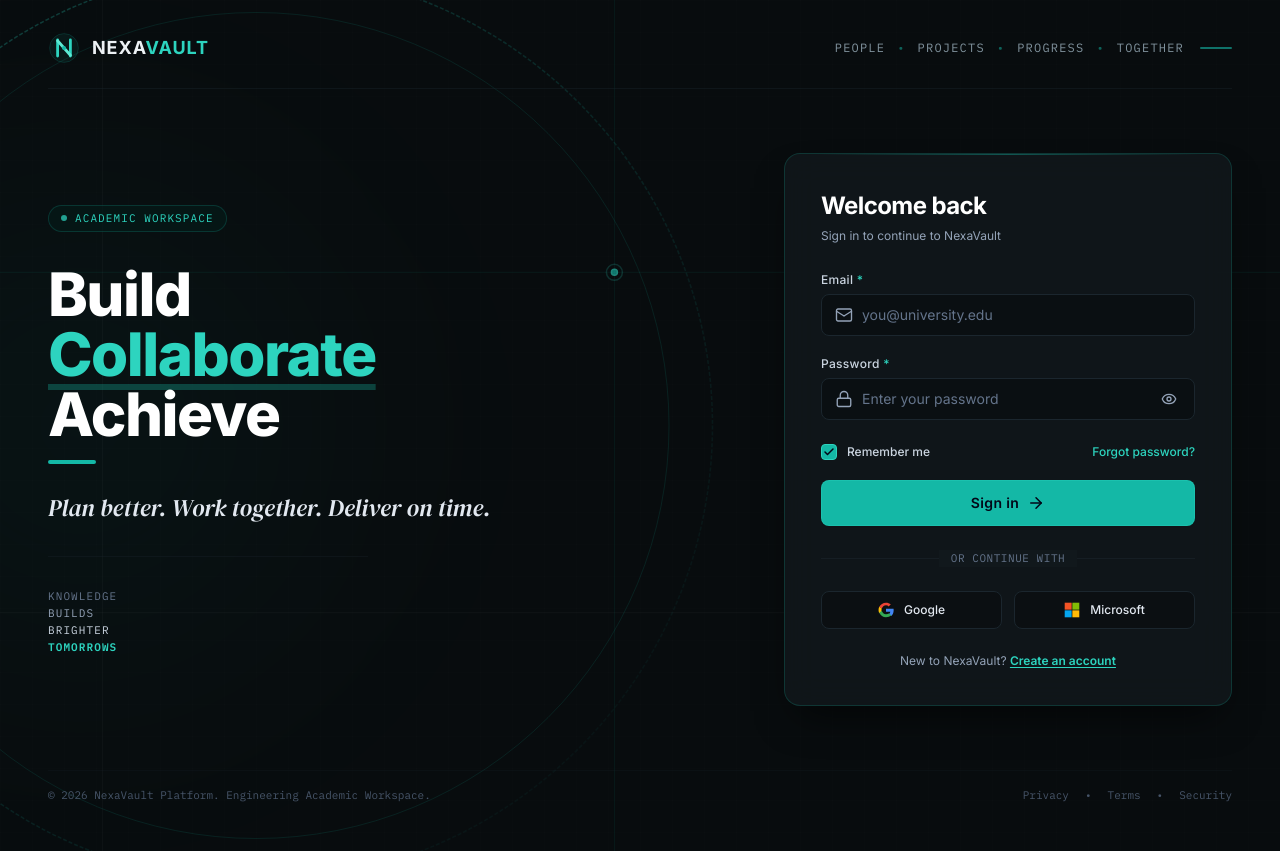
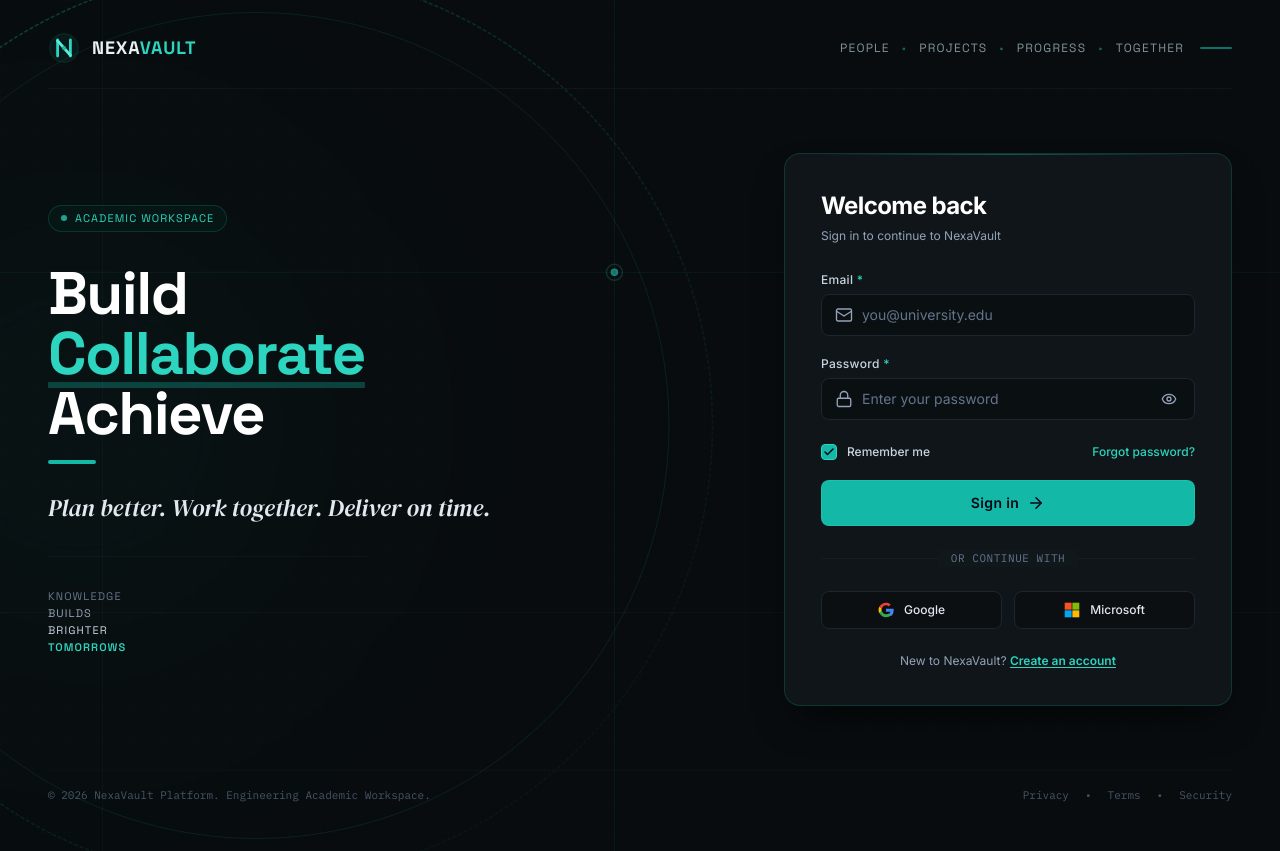
Before and after one commit to Hashwin28/NexaVault, a React (Vite) app in the folder frontend/: page / in a window 1280 px wide. Built offline with nearby package versions, Linux system fonts and the light colour scheme.

Commit message:
style(frontend): Apply Space Grotesk font family to NEXAVAULT, headline, header, and motto elements

```diff
--- a/frontend/index.html
+++ b/frontend/index.html
@@ -7,7 +7,7 @@
     <title>NexaVault — Academic Workspace Platform</title>
     <link rel="preconnect" href="https://fonts.googleapis.com">
     <link rel="preconnect" href="https://fonts.gstatic.com" crossorigin>
-    <link href="https://fonts.googleapis.com/css2?family=DM+Serif+Display:ital@0;1&family=IBM+Plex+Mono:wght@400;500;600&family=Inter:wght@400;500;600;700;800&display=swap" rel="stylesheet">
+    <link href="https://fonts.googleapis.com/css2?family=DM+Serif+Display:ital@0;1&family=IBM+Plex+Mono:wght@400;500;600&family=Inter:wght@400;500;600;700;800&family=Space+Grotesk:wght@400;500;600;700&display=swap" rel="stylesheet">
   </head>
   <body class="bg-vault-bg text-vault-heading antialiased selection:bg-teal-500/20 selection:text-teal-300 min-h-screen overflow-x-hidden font-sans">
     <div id="root"></div>
--- a/frontend/src/components/layout/NexaLogo.jsx
+++ b/frontend/src/components/layout/NexaLogo.jsx
@@ -53,7 +53,7 @@ export const NexaLogo = ({ className = '', size = 'md' }) => {
 
       {/* Brand Wordmark */}
       <div className="flex flex-col">
-        <span className="font-bold tracking-wider text-vault-heading uppercase text-lg leading-none font-sans">
+        <span className="font-bold tracking-wider text-vault-heading uppercase text-lg leading-none font-display">
           NEXA<span className="text-teal-400">VAULT</span>
         </span>
       </div>
--- a/frontend/src/pages/Login/Login.jsx
+++ b/frontend/src/pages/Login/Login.jsx
@@ -90,7 +90,7 @@ export const Login = () => {
           <NexaLogo size="md" />
 
           {/* Header motto line */}
-          <div className="hidden md:flex items-center gap-3 text-xs tracking-widest font-mono text-vault-muted uppercase">
+          <div className="hidden md:flex items-center gap-3 text-xs tracking-widest font-display text-vault-muted uppercase">
             <span>PEOPLE</span>
             <span className="text-teal-500/50">•</span>
             <span>PROJECTS</span>
@@ -109,14 +109,14 @@ export const Login = () => {
           <div className="lg:col-span-6 space-y-8 pr-0 lg:pr-8">
 
             {/* Tagline Badge */}
-            <div className="inline-flex items-center gap-2 px-3 py-1 rounded-full bg-teal-950/60 border border-teal-500/20 text-[11px] font-mono tracking-widest text-teal-400 uppercase">
+            <div className="inline-flex items-center gap-2 px-3 py-1 rounded-full bg-teal-950/60 border border-teal-500/20 text-[11px] font-display tracking-widest text-teal-400 uppercase">
               <span className="w-1.5 h-1.5 rounded-full bg-teal-400 animate-pulse" />
               ACADEMIC WORKSPACE
             </div>
 
             {/* Main Statement */}
             <div className="space-y-4">
-              <h1 className="text-4xl sm:text-5xl lg:text-6xl font-extrabold tracking-tight leading-[1.1] text-white">
+              <h1 className="text-4xl sm:text-5xl lg:text-6xl font-extrabold tracking-tight leading-[1.1] text-white font-display">
                 Build <br />
                 <span className="text-teal-400 underline decoration-teal-500/30 underline-offset-8">Collaborate</span> <br />
                 Achieve
@@ -131,7 +131,7 @@ export const Login = () => {
 
             {/* Bottom Stacked Motto */}
             <div className="pt-8 border-t border-vault-border/30 max-w-xs">
-              <div className="font-mono text-[11px] tracking-widest text-slate-500 uppercase leading-snug space-y-0.5">
+              <div className="font-display text-[11px] tracking-widest text-slate-500 uppercase leading-snug space-y-0.5">
                 <p>KNOWLEDGE</p>
                 <p className="text-slate-400">BUILDS</p>
                 <p className="text-slate-300">BRIGHTER</p>
--- a/frontend/src/styles/globals.css
+++ b/frontend/src/styles/globals.css
@@ -1,4 +1,4 @@
-@import url('https://fonts.googleapis.com/css2?family=DM+Serif+Display:ital@0;1&family=IBM+Plex+Mono:ital,wght@0,400;0,500;0,600;1,400&family=Inter:wght@300;400;500;600;700;800&display=swap');
+@import url('https://fonts.googleapis.com/css2?family=DM+Serif+Display:ital@0;1&family=IBM+Plex+Mono:ital,wght@0,400;0,500;0,600;1,400&family=Inter:wght@300;400;500;600;700;800&family=Space+Grotesk:wght@400;500;600;700&display=swap');
 @import './variables.css';
 
 @tailwind base;
@@ -11,6 +11,7 @@
     --font-sans: 'Inter', -apple-system, BlinkMacSystemFont, 'Segoe UI', Roboto, sans-serif;
     --font-mono: 'IBM Plex Mono', monospace;
     --font-serif: 'DM Serif Display', Georgia, serif;
+    --font-display: 'Space Grotesk', 'Inter', sans-serif;
   }
 
   body {
@@ -30,6 +31,10 @@
 
 .font-serif {
   font-family: 'DM Serif Display', Georgia, serif !important;
+}
+
+.font-display {
+  font-family: 'Space Grotesk', 'Inter', sans-serif !important;
 }
 
 /* Custom engineering grid background */
--- a/frontend/tailwind.config.js
+++ b/frontend/tailwind.config.js
@@ -34,6 +34,7 @@ export default {
         sans: ['Inter', '-apple-system', 'BlinkMacSystemFont', 'Segoe UI', 'Roboto', 'sans-serif'],
         mono: ['"IBM Plex Mono"', 'monospace'],
         serif: ['"DM Serif Display"', 'Georgia', 'serif'],
+        display: ['"Space Grotesk"', 'Inter', 'sans-serif'],
       },
       boxShadow: {
         'teal-glow': '0 0 25px -5px rgba(20, 184, 166, 0.15)',
```
